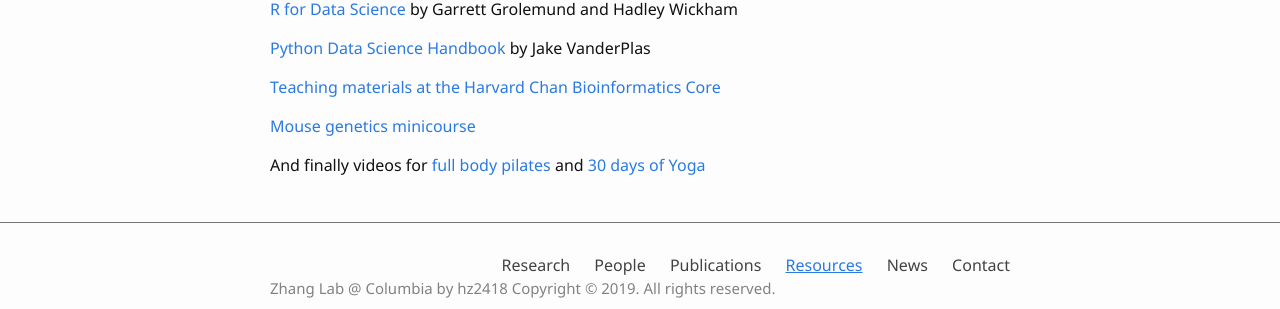
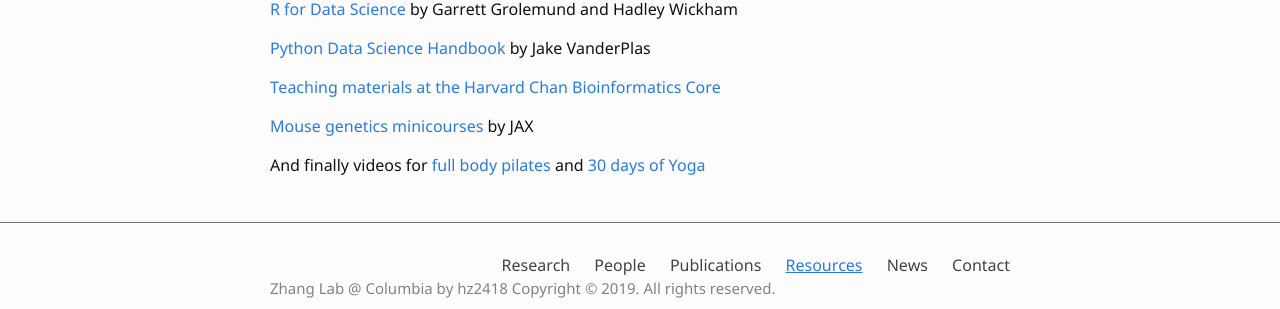
Before and after one commit to hanruizhang/zhanglab, a Jekyll site: the page built from 4_Resources.md, in a window 1280 px wide. Shown: the part 1325-1634 px from the top of the page. Built offline with Jekyll 4.4.1, drawn with Linux system fonts in a browser that asks for light colours.

Commit message:
Update 4_Resources.md

```diff
--- a/4_Resources.md
+++ b/4_Resources.md
@@ -35,5 +35,5 @@
 #### [R for Data Science](https://r4ds.had.co.nz/index.html) by Garrett Grolemund and Hadley Wickham
 #### [Python Data Science Handbook](https://jakevdp.github.io/PythonDataScienceHandbook/) by Jake VanderPlas
 #### [Teaching materials at the Harvard Chan Bioinformatics Core](https://github.com/hbctraining)
-#### [Mouse genetics minicourse](https://learn.education.jax.org/browse/jaxge-online)
+#### [Mouse genetics minicourses](https://learn.education.jax.org/browse/jaxge-online) by JAX
 #### And finally videos for [full body pilates](https://www.youtube.com/watch?v=sKIqLUlPGBw) and [30 days of Yoga](https://www.youtube.com/watch?v=oBu-pQG6sTY&list=RDQMkJ0HOrXEwlk&start_radio=1)
```
